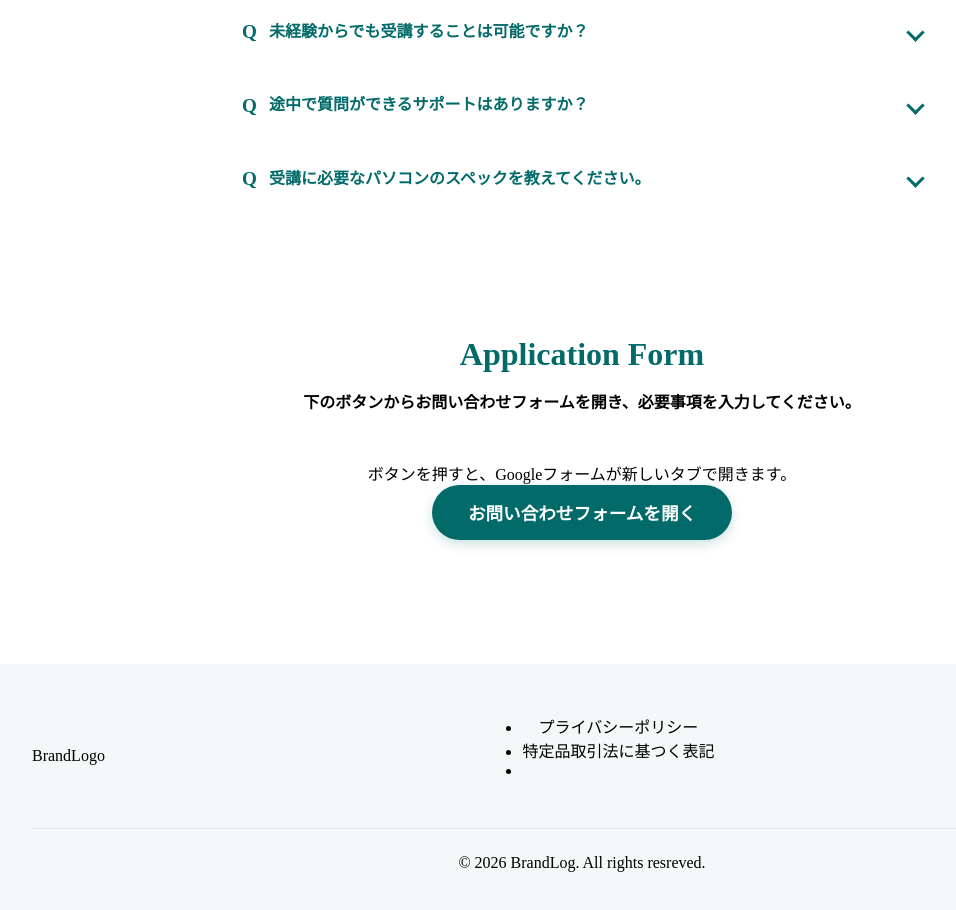
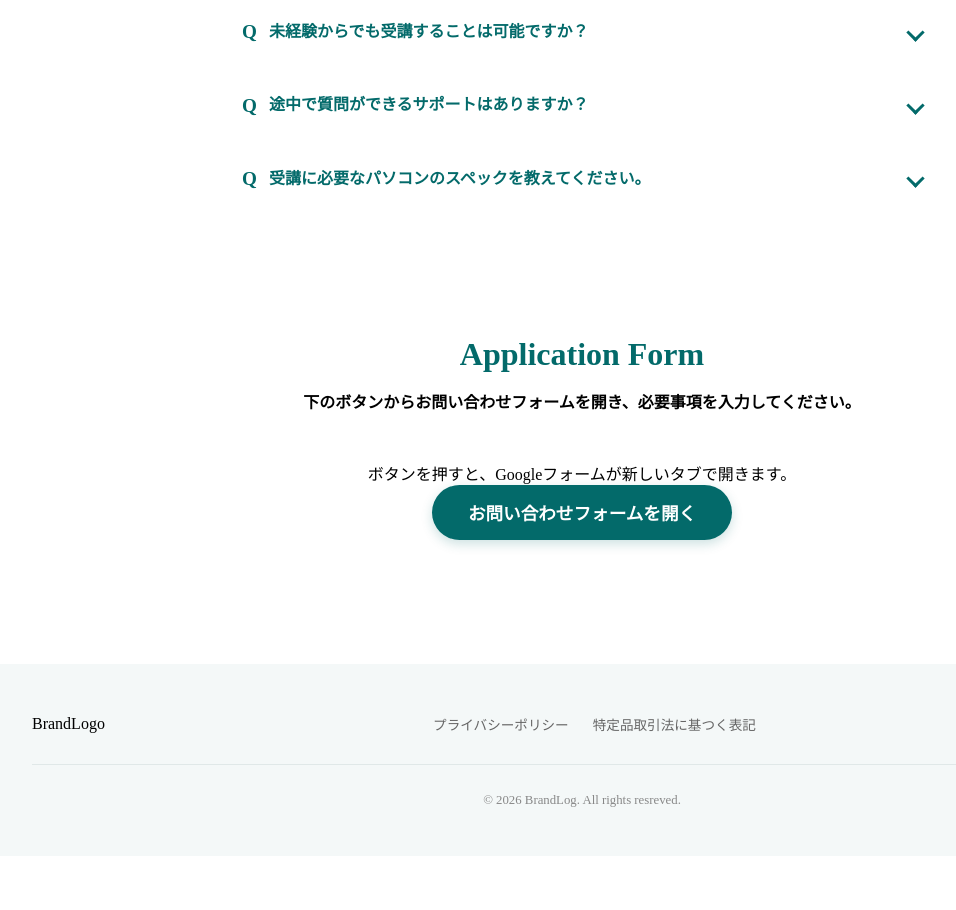
Before and after one commit to sunitasuresuta-cyber/footer, a plain HTML site: page index.html in a window 1280 px wide. Shown: the part 3696-4606 px from the top of the page, without its empty margins (58-1014 px from the left). After the commit the page ends 4570 px from the top, so only its background shows below. Drawn offline with Linux system fonts and the light colour scheme.

Commit message:
Update style.css

```diff
--- a/style.css
+++ b/style.css
@@ -834,6 +834,33 @@ a {
     color: #036a6a;
 }
 /* WEB-DAY22_Code */
+/*フッターのリンク隣*/
+.footer-links {
+    display: flex;
+    gap: 24px;
+    list-style: none;
+    margin: 0;
+    padding: 0;
+}
+.footer-links a {
+    text-decoration: none;
+    color: #666666;
+    font-size: 0.85rem;
+    transition: color 0.3s ease;
+}
+.footer-links a:hover {
+    color: #036a6a;
+}
+/*タッブー下文部(コピーライト）*/
+.footer-bottom {
+    text.align: center;
+}
+.copyright {
+    margin: 0;
+    font-size: 0.8rem;
+    color: #888888;
+}
+
 
 
 /* ==========================================
```
